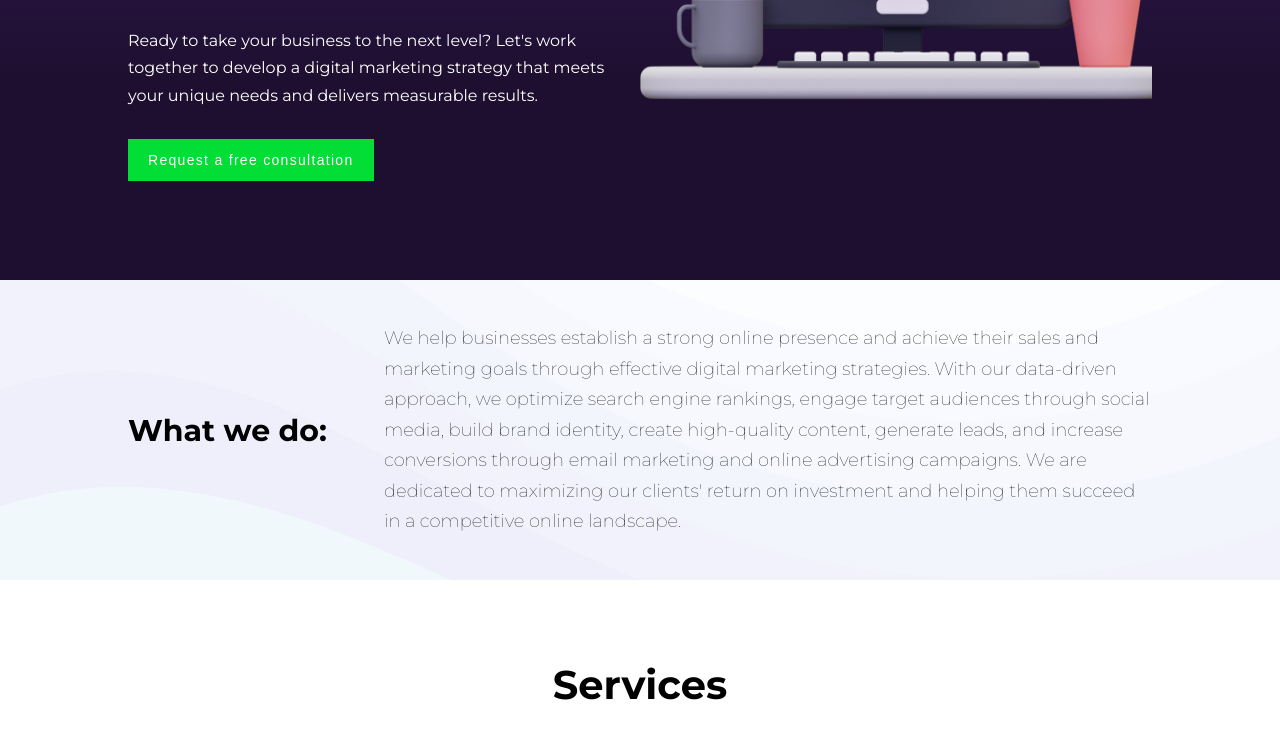
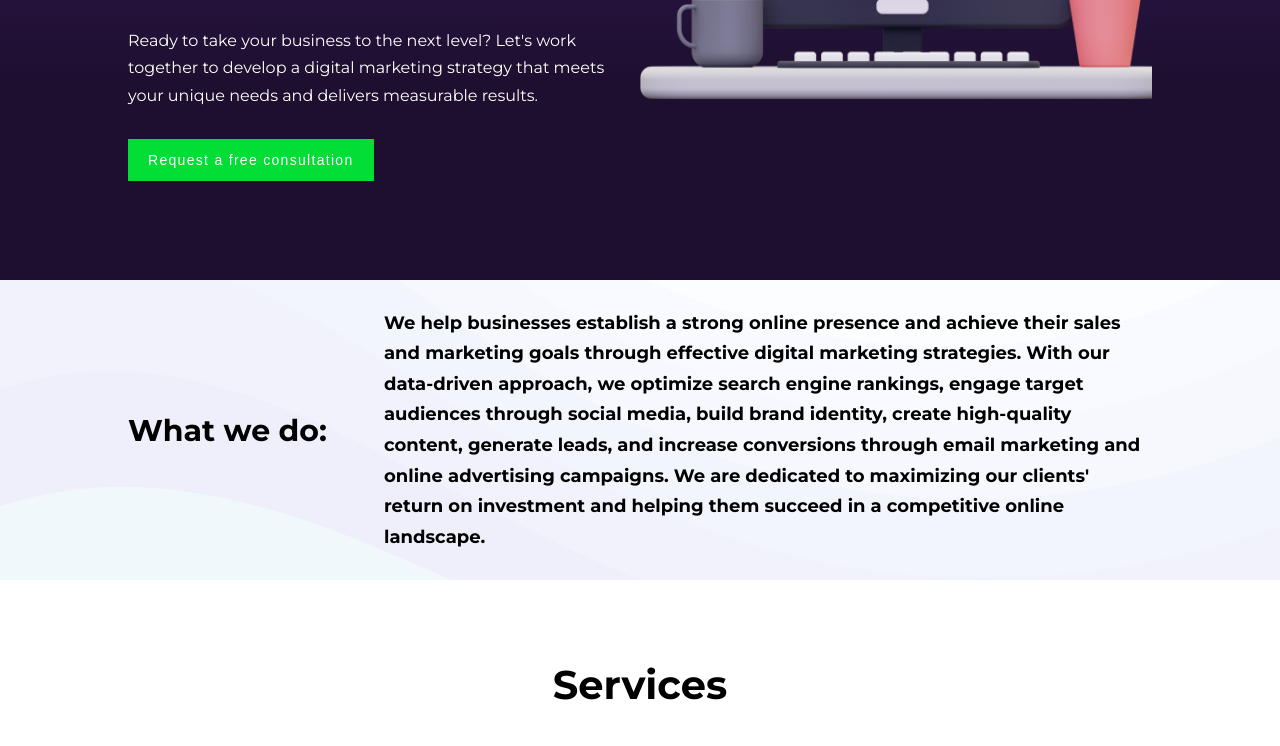
Before and after one commit to hugominzoni/mznmedia, a plain HTML site: page index.html in a window 1280 px wide. Shown: the part 520-1266 px from the top of the page. Drawn offline with Linux system fonts and the light colour scheme.

Commit message:
Update index.html
bold what we are statement

```diff
--- a/index.html
+++ b/index.html
@@ -69,7 +69,7 @@ height="0" width="0" style="display:none;visibility:hidden"></iframe></noscript>
         <section id="about">
             <div class="about-container">
                 <h2>What we do:</h2>
-                <p>We help businesses establish a strong online presence and achieve their sales and marketing goals through effective digital marketing strategies. With our data-driven approach, we optimize search engine rankings, engage target audiences through social media, build brand identity, create high-quality content, generate leads, and increase conversions through email marketing and online advertising campaigns. We are dedicated to maximizing our clients' return on investment and helping them succeed in a competitive online landscape.</p>
+                <p><strong>We help businesses establish a strong online presence and achieve their sales and marketing goals through effective digital marketing strategies. With our data-driven approach, we optimize search engine rankings, engage target audiences through social media, build brand identity, create high-quality content, generate leads, and increase conversions through email marketing and online advertising campaigns. We are dedicated to maximizing our clients' return on investment and helping them succeed in a competitive online landscape.</strong></p>
             </div>
         </section>
         <section id="services">
```
